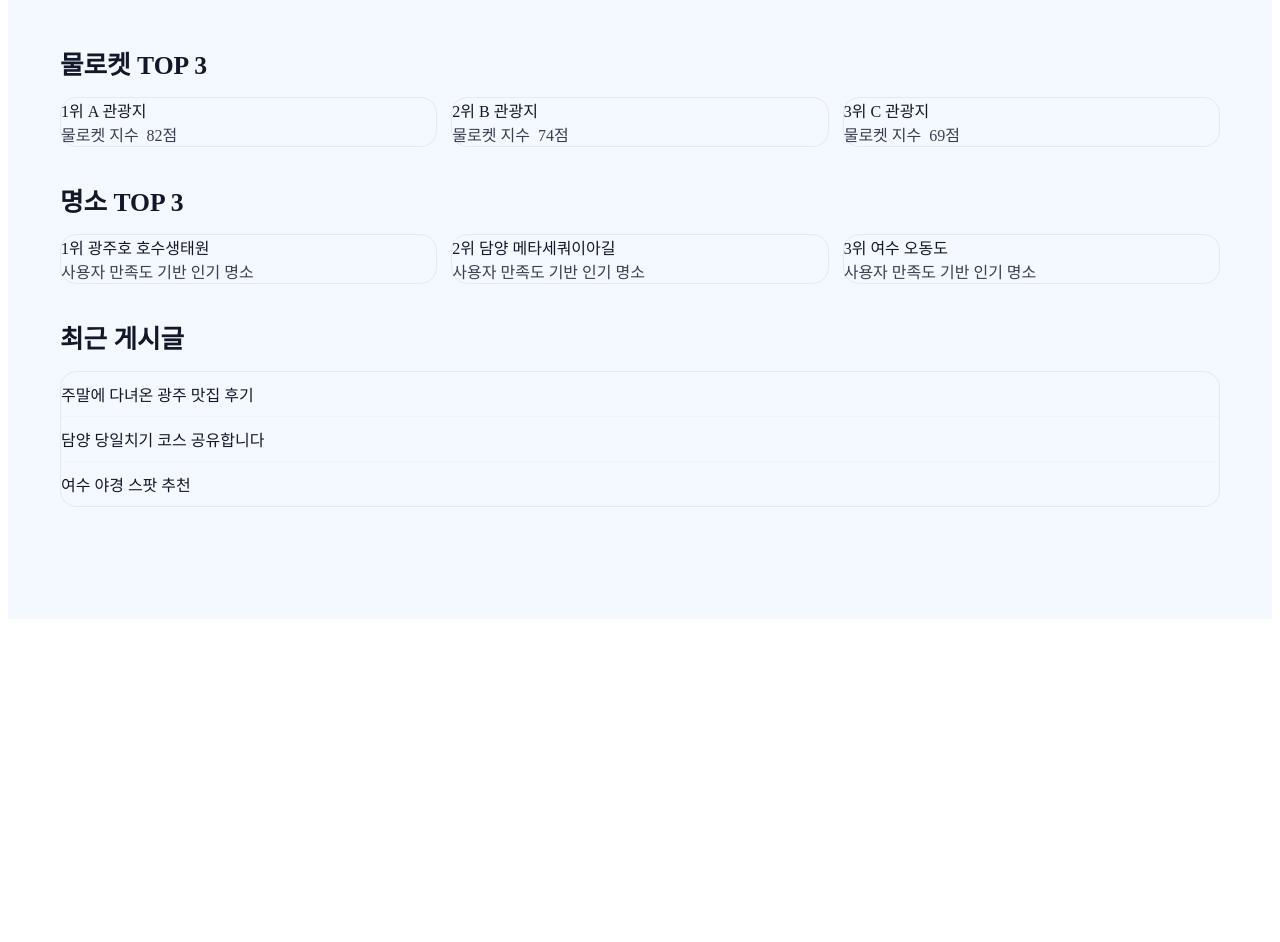
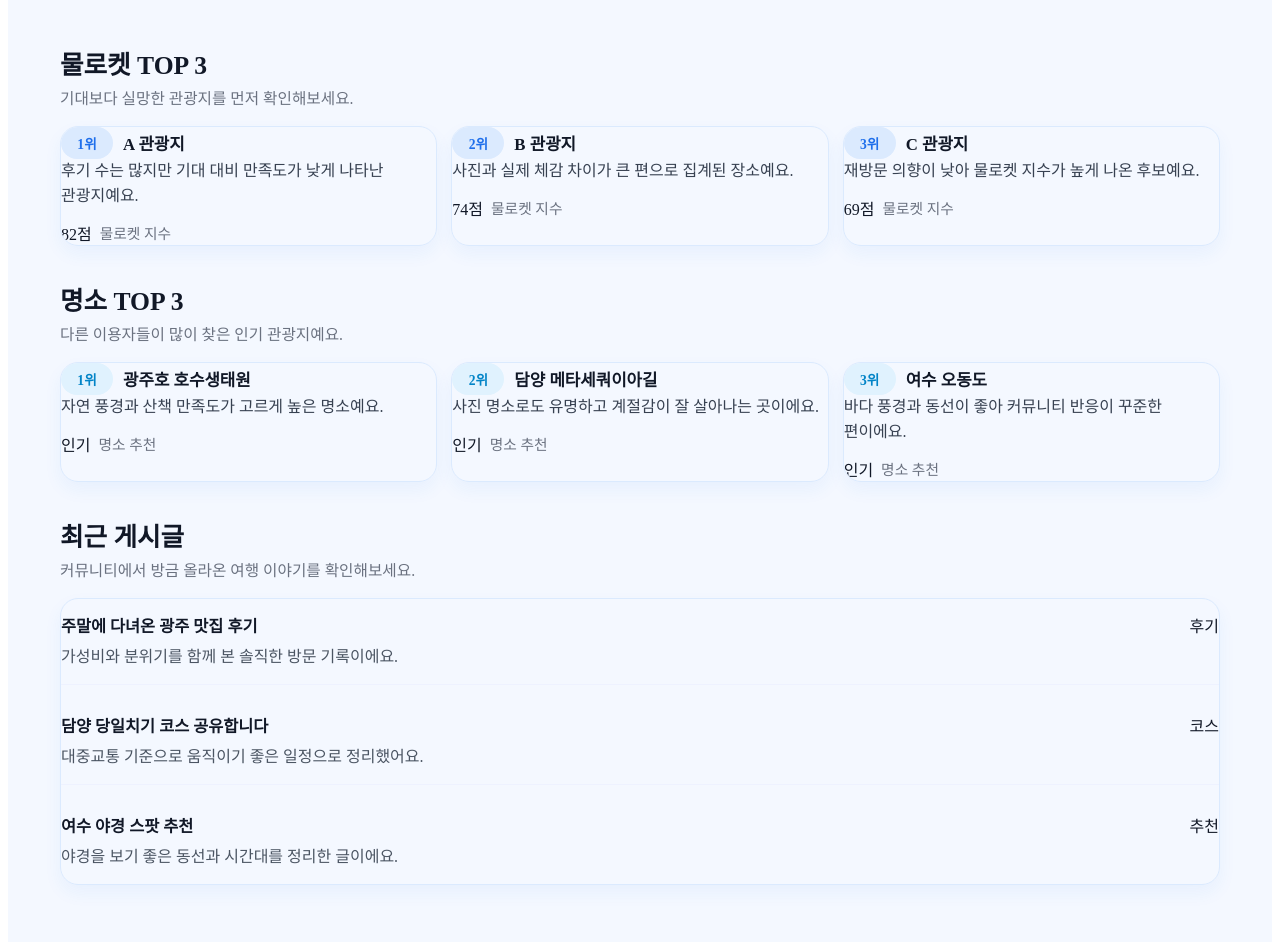
Before and after one commit to YnH10/localhub_frontend, a Vue app: page / in a window 1280 px wide. Shown: the part 1340-2282 px from the top of the page. Before the commit the page ends 1967 px from the top, so only its background shows below. Built offline with nearby package versions, Linux system fonts and the light colour scheme.

Commit message:
챗봇 아이콘 추가

```diff
--- a/src/App.vue
+++ b/src/App.vue
@@ -7,12 +7,9 @@
     </main>
 
     <!-- 공통 챗봇 플로팅 버튼 -->
-    <Button
-      class="chatbot-fab"
-      label="챗봇"
-      icon="pi pi-comments"
-      @click="openChatbot"
-    />
+    <Button class="chatbot-fab" @click="openChatbot" aria-label="챗봇 열기">
+      <img src="/images/chatbot-icon.png" alt="챗봇 아이콘" class="chatbot-icon" />
+    </Button>
 
     <!-- 챗봇 패널 -->
     <Dialog
@@ -134,8 +131,21 @@ const sendMessage = async () => {
   right: 24px;
   bottom: 24px;
   z-index: 1200;
-  border-radius: 999px;
+  width: 64px;
+  height: 64px;
+  padding: 0;
+  border: 0;
+  border-radius: 50%;
+  background: transparent;
   box-shadow: 0 10px 24px rgba(31, 111, 235, 0.25);
+  overflow: hidden;
+}
+
+.chatbot-icon {
+  width: 100%;
+  height: 100%;
+  object-fit: cover;
+  display: block;
 }
 
 .chatbot-body {
--- a/src/views/HomeView.vue
+++ b/src/views/HomeView.vue
@@ -36,36 +36,73 @@
 
     <!-- 실제 홈 콘텐츠 섹션 -->
     <section ref="mainContentRef" class="main-content-section">
-      <h2 class="section-title">물로켓 TOP 3</h2>
+      <div class="section-header">
+        <h2 class="section-title">물로켓 TOP 3</h2>
+        <p class="section-subtitle">기대보다 실망한 관광지를 먼저 확인해보세요.</p>
+      </div>
+
       <div class="card-grid">
-        <Card v-for="item in rocketTop3" :key="item.name" class="top-card">
+        <Card v-for="item in rocketTop3" :key="item.name" class="rank-card">
           <template #title>
-            {{ item.rank }}위 {{ item.name }}
+            <div class="card-title-row">
+              <span class="rank-badge">{{ item.rank }}위</span>
+              <span class="card-title-text">{{ item.name }}</span>
+            </div>
           </template>
+
           <template #content>
-            <p class="card-text">
-              물로켓 지수
-              <Tag :value="`${item.score}점`" severity="danger" />
-            </p>
+            <div class="card-body">
+              <p class="card-description">{{ item.description }}</p>
+              <div class="card-meta">
+                <Tag :value="`${item.score}점`" severity="danger" />
+                <span class="meta-text">물로켓 지수</span>
+              </div>
+            </div>
           </template>
         </Card>
       </div>
 
-      <h2 class="section-title">명소 TOP 3</h2>
+      <div class="section-header">
+        <h2 class="section-title">명소 TOP 3</h2>
+        <p class="section-subtitle">다른 이용자들이 많이 찾은 인기 관광지예요.</p>
+      </div>
+
       <div class="card-grid">
-        <Card v-for="item in placeTop3" :key="item.name" class="top-card">
-          <template #title>{{ item.rank }}위 {{ item.name }}</template>
+        <Card v-for="item in placeTop3" :key="item.name" class="rank-card">
+          <template #title>
+            <div class="card-title-row">
+              <span class="rank-badge place">{{ item.rank }}위</span>
+              <span class="card-title-text">{{ item.name }}</span>
+            </div>
+          </template>
+
           <template #content>
-            <p class="card-text">사용자 만족도 기반 인기 명소</p>
+            <div class="card-body">
+              <p class="card-description">{{ item.description }}</p>
+              <div class="card-meta">
+                <Tag value="인기" severity="info" />
+                <span class="meta-text">명소 추천</span>
+              </div>
+            </div>
           </template>
         </Card>
       </div>
 
-      <h2 class="section-title">최근 게시글</h2>
-      <Card class="post-list-card">
+      <div class="section-header">
+        <h2 class="section-title">최근 게시글</h2>
+        <p class="section-subtitle">커뮤니티에서 방금 올라온 여행 이야기를 확인해보세요.</p>
+      </div>
+
+      <Card class="post-card">
         <template #content>
           <div class="post-list">
-            <p v-for="post in recentPosts" :key="post.id">{{ post.title }}</p>
+            <article v-for="post in recentPosts" :key="post.id" class="post-item">
+              <div class="post-item__top">
+                <h3 class="post-item__title">{{ post.title }}</h3>
+                <Tag :value="post.category" severity="secondary" />
+              </div>
+              <p class="post-item__summary">{{ post.summary }}</p>
+            </article>
           </div>
         </template>
       </Card>
@@ -89,23 +126,65 @@ const scrollToMainContent = () => {
 
 // 물로켓 TOP3 임시 데이터
 const rocketTop3 = [
-  { name: 'A 관광지', score: 82, rank: 1 },
-  { name: 'B 관광지', score: 74, rank: 2 },
-  { name: 'C 관광지', score: 69, rank: 3 },
+  {
+    rank: 1,
+    name: 'A 관광지',
+    score: 82,
+    description: '후기 수는 많지만 기대 대비 만족도가 낮게 나타난 관광지예요.',
+  },
+  {
+    rank: 2,
+    name: 'B 관광지',
+    score: 74,
+    description: '사진과 실제 체감 차이가 큰 편으로 집계된 장소예요.',
+  },
+  {
+    rank: 3,
+    name: 'C 관광지',
+    score: 69,
+    description: '재방문 의향이 낮아 물로켓 지수가 높게 나온 후보예요.',
+  },
 ]
 
 // 명소 TOP3 임시 데이터
 const placeTop3 = [
-  { name: '광주호 호수생태원', rank: 1 },
-  { name: '담양 메타세쿼이아길', rank: 2 },
-  { name: '여수 오동도', rank: 3 },
+  {
+    rank: 1,
+    name: '광주호 호수생태원',
+    description: '자연 풍경과 산책 만족도가 고르게 높은 명소예요.',
+  },
+  {
+    rank: 2,
+    name: '담양 메타세쿼이아길',
+    description: '사진 명소로도 유명하고 계절감이 잘 살아나는 곳이에요.',
+  },
+  {
+    rank: 3,
+    name: '여수 오동도',
+    description: '바다 풍경과 동선이 좋아 커뮤니티 반응이 꾸준한 편이에요.',
+  },
 ]
 
 // 최근 게시글 임시 데이터
 const recentPosts = [
-  { id: 1, title: '주말에 다녀온 광주 맛집 후기' },
-  { id: 2, title: '담양 당일치기 코스 공유합니다' },
-  { id: 3, title: '여수 야경 스팟 추천' },
+  {
+    id: 1,
+    title: '주말에 다녀온 광주 맛집 후기',
+    category: '후기',
+    summary: '가성비와 분위기를 함께 본 솔직한 방문 기록이에요.',
+  },
+  {
+    id: 2,
+    title: '담양 당일치기 코스 공유합니다',
+    category: '코스',
+    summary: '대중교통 기준으로 움직이기 좋은 일정으로 정리했어요.',
+  },
+  {
+    id: 3,
+    title: '여수 야경 스팟 추천',
+    category: '추천',
+    summary: '야경을 보기 좋은 동선과 시간대를 정리한 글이에요.',
+  },
 ]
 </script>
 
@@ -180,7 +259,7 @@ const recentPosts = [
   letter-spacing: -0.03em;
 }
 
-/* 로켓 이미지 간격 */
+/* 로켓 이미지 */
 .landing-visual {
   margin: 18px 0 10px;
   display: flex;
@@ -208,7 +287,7 @@ const recentPosts = [
   color: #1f6feb;
 }
 
-/* CTA 버튼: Toss 느낌의 선명한 덩어리감 */
+/* CTA 버튼 */
 .cta-button {
   margin-top: 18px;
   width: fit-content;
@@ -235,11 +314,22 @@ const recentPosts = [
   padding: 48px 0 72px;
 }
 
+.section-header {
+  margin-bottom: 16px;
+}
+
 .section-title {
-  margin: 0 0 16px;
+  margin: 0 0 6px;
   font-size: 1.6rem;
   font-weight: 800;
   color: #111827;
+}
+
+.section-subtitle {
+  margin: 0;
+  color: #6b7280;
+  font-size: 0.98rem;
+  line-height: 1.5;
 }
 
 .card-grid {
@@ -249,57 +339,116 @@ const recentPosts = [
   margin-bottom: 34px;
 }
 
-.info-card {
-  background: #ffffff;
+.rank-card {
+  border-radius: 18px;
   border: 1px solid #dbeafe;
-  border-radius: 16px;
-  padding: 18px 16px;
-  font-weight: 600;
-  min-height: 82px;
+  overflow: hidden;
+  box-shadow: 0 8px 18px rgba(31, 111, 235, 0.06);
 }
 
-.list-box {
-  background: #ffffff;
-  border: 1px solid #dbeafe;
-  border-radius: 16px;
-  padding: 16px;
+.card-title-row {
+  display: flex;
+  align-items: center;
+  gap: 10px;
+  flex-wrap: wrap;
 }
 
-.list-box p {
+.rank-badge {
+  display: inline-flex;
+  align-items: center;
+  justify-content: center;
+  min-width: 52px;
+  padding: 6px 10px;
+  border-radius: 999px;
+  background: #dbeafe;
+  color: #1f6feb;
+  font-size: 0.85rem;
+  font-weight: 800;
+}
+
+.rank-badge.place {
+  background: #e0f2fe;
+  color: #0284c7;
+}
+
+.card-title-text {
+  font-size: 1.05rem;
+  font-weight: 800;
+  color: #111827;
+}
+
+.card-body {
+  display: flex;
+  flex-direction: column;
+  gap: 12px;
+}
+
+.card-description {
   margin: 0;
-  padding: 10px 0;
+  color: #374151;
+  line-height: 1.55;
+  word-break: keep-all;
+}
+
+.card-meta {
+  display: flex;
+  align-items: center;
+  gap: 8px;
+  flex-wrap: wrap;
+}
+
+.meta-text {
+  color: #6b7280;
+  font-size: 0.92rem;
+}
+
+.post-card {
+  border-radius: 18px;
+  border: 1px solid #dbeafe;
+  box-shadow: 0 8px 18px rgba(31, 111, 235, 0.06);
+}
+
+.post-list {
+  display: flex;
+  flex-direction: column;
+  gap: 14px;
+}
+
+.post-item {
+  padding: 14px 0;
   border-bottom: 1px solid #eef2ff;
 }
 
-.list-box p:last-child {
+.post-item:last-child {
   border-bottom: 0;
 }
 
-.top-card {
-  border-radius: 16px;
-  border: 1px solid #dbeafe;
+.post-item__top {
+  display: flex;
+  align-items: center;
+  justify-content: space-between;
+  gap: 12px;
+  margin-bottom: 8px;
 }
 
-.card-text {
+.post-item__title {
   margin: 0;
-  color: #374151;
-  display: flex;
-  align-items: center;
-  gap: 8px;
+  font-size: 1.02rem;
+  font-weight: 800;
+  color: #111827;
 }
 
-.post-list-card {
-  border-radius: 16px;
-  border: 1px solid #dbeafe;
+.post-item__summary {
+  margin: 0;
+  color: #4b5563;
+  line-height: 1.55;
+  word-break: keep-all;
 }
 
-.post-list p {
-  margin: 0;
-  padding: 10px 0;
-  border-bottom: 1px solid #eef2ff;
-}
-
-.post-list p:last-child {
-  border-bottom: 0;
+/* 반응형 */
+@media (max-width: 1024px) {
+  .card-grid {
+    grid-template-columns: 1fr;
+  }
 }
 </style>
```
Also changed, not shown: public/images/chatbot-icon.png (added).
